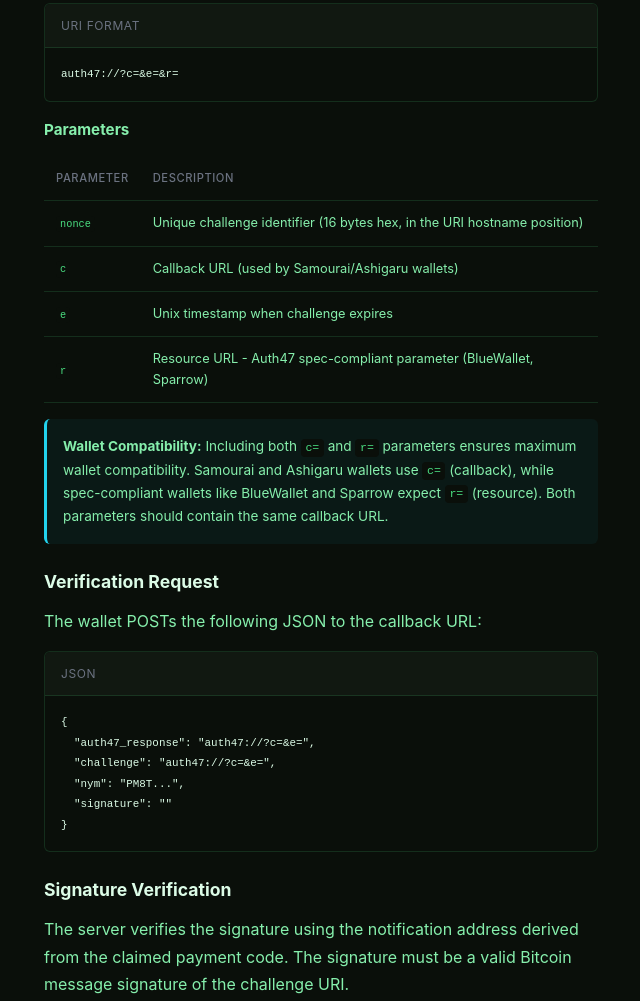
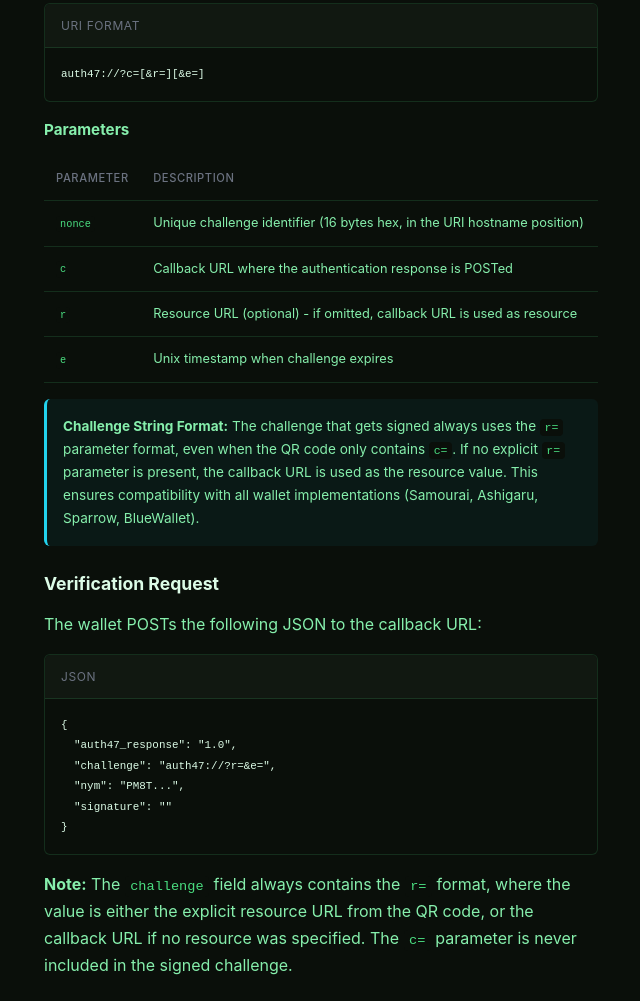
Before and after one commit to linkinparkrulz/bip47-website-2, a website: page public/docs.html in a window 1280 px wide. Shown: the part 3198-4199 px from the top of the page, without its empty margins (460-1100 px from the left). Drawn offline with Linux system fonts and the light colour scheme.

Commit message:
Fix Auth47 documentation: challenge always uses r= format
- Updated URI format to show r= is optional with callback as fallback
- Fixed Verification Request JSON example to use r= in challenge
- Changed auth47_response to version string '1.0' (not URI)
- Added info-box explaining challenge string format
- Clarified that c= is never included in signed challenge

This matches the actual wallet implementation (Ashigaru/Samourai/BlueWallet)
where the challenge is always constructed with r= format.

```diff
--- a/public/docs.html
+++ b/public/docs.html
@@ -516,7 +516,7 @@ k = b + s  // Bob's private key + shared secret scalar</code></pre>
                     <div class="code-header">
                         <span class="lang">URI Format</span>
                     </div>
-                    <pre><code>auth47://<nonce>?c=<callback_url>&e=<expiry_timestamp>&r=<callback_url></code></pre>
+                    <pre><code>auth47://<nonce>?c=<callback_url>[&r=<resource_url>][&e=<expiry_timestamp>]</code></pre>
                 </div>
 
                 <h4>Parameters</h4>
@@ -534,25 +534,25 @@ k = b + s  // Bob's private key + shared secret scalar</code></pre>
                         </tr>
                         <tr>
                             <td><code>c</code></td>
-                            <td>Callback URL (used by Samourai/Ashigaru wallets)</td>
+                            <td>Callback URL where the authentication response is POSTed</td>
+                        </tr>
+                        <tr>
+                            <td><code>r</code></td>
+                            <td>Resource URL (optional) - if omitted, callback URL is used as resource</td>
                         </tr>
                         <tr>
                             <td><code>e</code></td>
                             <td>Unix timestamp when challenge expires</td>
-                        </tr>
-                        <tr>
-                            <td><code>r</code></td>
-                            <td>Resource URL - Auth47 spec-compliant parameter (BlueWallet, Sparrow)</td>
                         </tr>
                     </tbody>
                 </table>
 
                 <div class="info-box">
                     <p>
-                        <strong>Wallet Compatibility:</strong> Including both <code>c=</code> and <code>r=</code> parameters
-                        ensures maximum wallet compatibility. Samourai and Ashigaru wallets use <code>c=</code> (callback),
-                        while spec-compliant wallets like BlueWallet and Sparrow expect <code>r=</code> (resource).
-                        Both parameters should contain the same callback URL.
+                        <strong>Challenge String Format:</strong> The challenge that gets signed always uses the <code>r=</code>
+                        parameter format, even when the QR code only contains <code>c=</code>. If no explicit <code>r=</code>
+                        parameter is present, the callback URL is used as the resource value. This ensures compatibility
+                        with all wallet implementations (Samourai, Ashigaru, Sparrow, BlueWallet).
                     </p>
                 </div>
 
@@ -566,12 +566,18 @@ k = b + s  // Bob's private key + shared secret scalar</code></pre>
                         <span class="lang">JSON</span>
                     </div>
                     <pre><code>{
-  "auth47_response": "auth47://<nonce>?c=<callback>&e=<expiry>",
-  "challenge": "auth47://<nonce>?c=<callback>&e=<expiry>",
+  "auth47_response": "1.0",
+  "challenge": "auth47://<nonce>?r=<callback_or_resource>&e=<expiry>",
   "nym": "PM8T...",
   "signature": "<base64_signature>"
 }</code></pre>
                 </div>
+
+                <p>
+                    <strong>Note:</strong> The <code>challenge</code> field always contains the <code>r=</code> format,
+                    where the value is either the explicit resource URL from the QR code, or the callback URL if no
+                    resource was specified. The <code>c=</code> parameter is never included in the signed challenge.
+                </p>
 
                 <h3>Signature Verification</h3>
                 <p>
```
